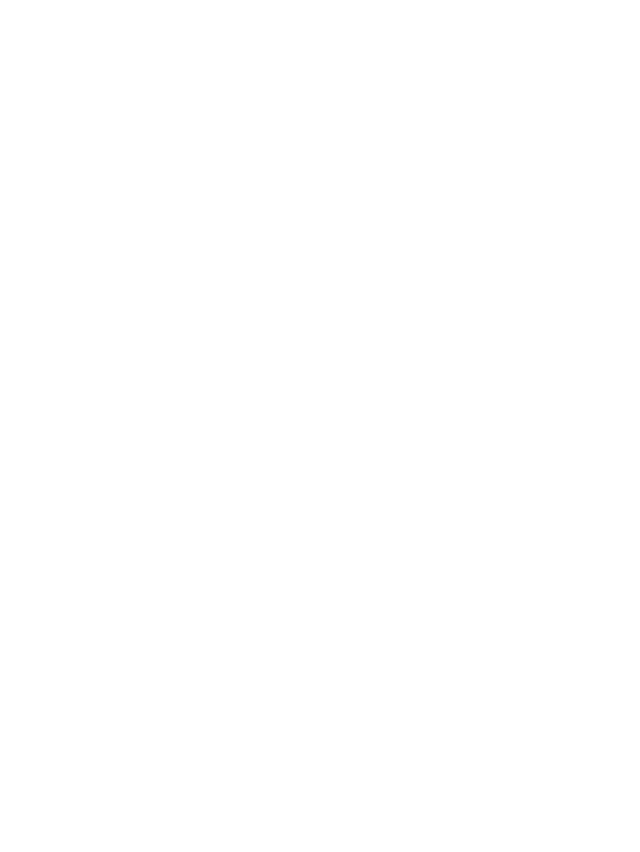
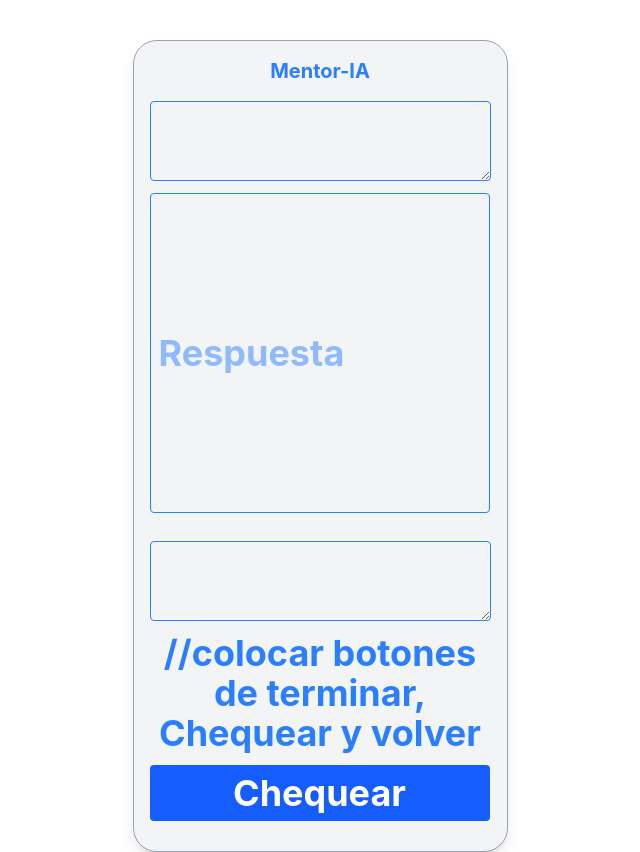
Before and after one commit to Regocenlo/MentorIA, a React (Vite) app in the folder frontend/: page /InterfazDesafio in a window 1280 px wide. Before the commit this address had no page. Shown: the whole page, without its empty margins (320-960 px from the left). Before the commit the page ends 800 px from the top, so only its background shows below. Built offline with nearby package versions, Linux system fonts and the light colour scheme.

Commit message:
agrego interfaz del nivel basico

```diff
--- a/frontend/src/App.jsx
+++ b/frontend/src/App.jsx
@@ -4,6 +4,7 @@ import CodeEditor from "./components/CodeEditor";
 import Login from "./components/Login";
 import CrearCuenta from "./components/CrearCuenta";
 import IniciarSesion from "./components/IniciaSesion";
+import InterfazDesafio from "./components/InterfazDesafio";
 import { Routes, Route } from "react-router-dom";
 
 export default function App() {
@@ -14,6 +15,7 @@ export default function App() {
           <Route path="/Login" element={<Login />}></Route>
           <Route path="/CrearCuenta" element={<CrearCuenta />}></Route>
           <Route path="/IniciaSesion" element={<IniciarSesion />}></Route>
+          <Route path="/InterfazDesafio" element={<InterfazDesafio />}></Route>
         </Routes>
 
       </div>
--- a/frontend/src/components/CrearCuenta.jsx
+++ b/frontend/src/components/CrearCuenta.jsx
@@ -38,7 +38,6 @@ export default function CrearCuenta() {
                 </button>
                 <p className="text-gray-200 -translate-y-40 font-extralight">-----------o-----------</p>
 
-
             </div>
         </div>
     );
--- /dev/null
+++ b/frontend/src/components/InterfazDesafio.jsx
@@ -0,0 +1,62 @@
+import { useState } from "react";
+import axios from "axios";
+
+
+export default function(){
+
+const [prompt, setPrompt] = useState("");
+const [respuesta, setRespuesta] = useState("");
+
+
+const consultarIA = async () => {
+  if (!prompt) return; // si no hay prompt, no hacer nada
+  try {
+    const res = await axios.post("http://localhost:3000/api/generate_challenge", { prompt });
+    setRespuesta(JSON.stringify(res.data, null, 2)); // formatea JSON
+  } catch (err) {
+    console.error(err);
+    setRespuesta("Error al consultar la IA.");
+  }
+};
+
+
+    return (
+  <div className="mx-auto w-[375px] h-[812px] border border-gray-400 rounded-3xl shadow-lg bg-gray-100 overflow-hidden p-4 flex flex-col">
+    <h2 className="text-xl font-bold mb-4 text-center">Mentor-IA</h2>
+
+   <div className="mt-auto flex flex-col gap-3">
+       <textarea
+      readOnly
+      value={respuesta}
+      className="border rounded p-2 w-full h-20"
+    />
+
+    <input
+      type="text"
+      value={prompt}
+      onChange={(e) => setPrompt(e.target.value)}
+      placeholder="Respuesta"
+      className="border rounded p-2 mb-4 w-85 h-80"
+    />
+
+    <textarea
+      readOnly
+      value={respuesta}
+      className="border rounded p-2 w-full h-20"
+    />
+
+      //colocar botones de terminar, Chequear y volver
+
+    <button
+      onClick={consultarIA}
+      className="bg-blue-600 text-white py-2 rounded hover:bg-blue-700 mb-4 w-85 h-14"
+    >Chequear
+    </button>
+
+    </div>
+
+  </div>
+);
+
+
+}
```
